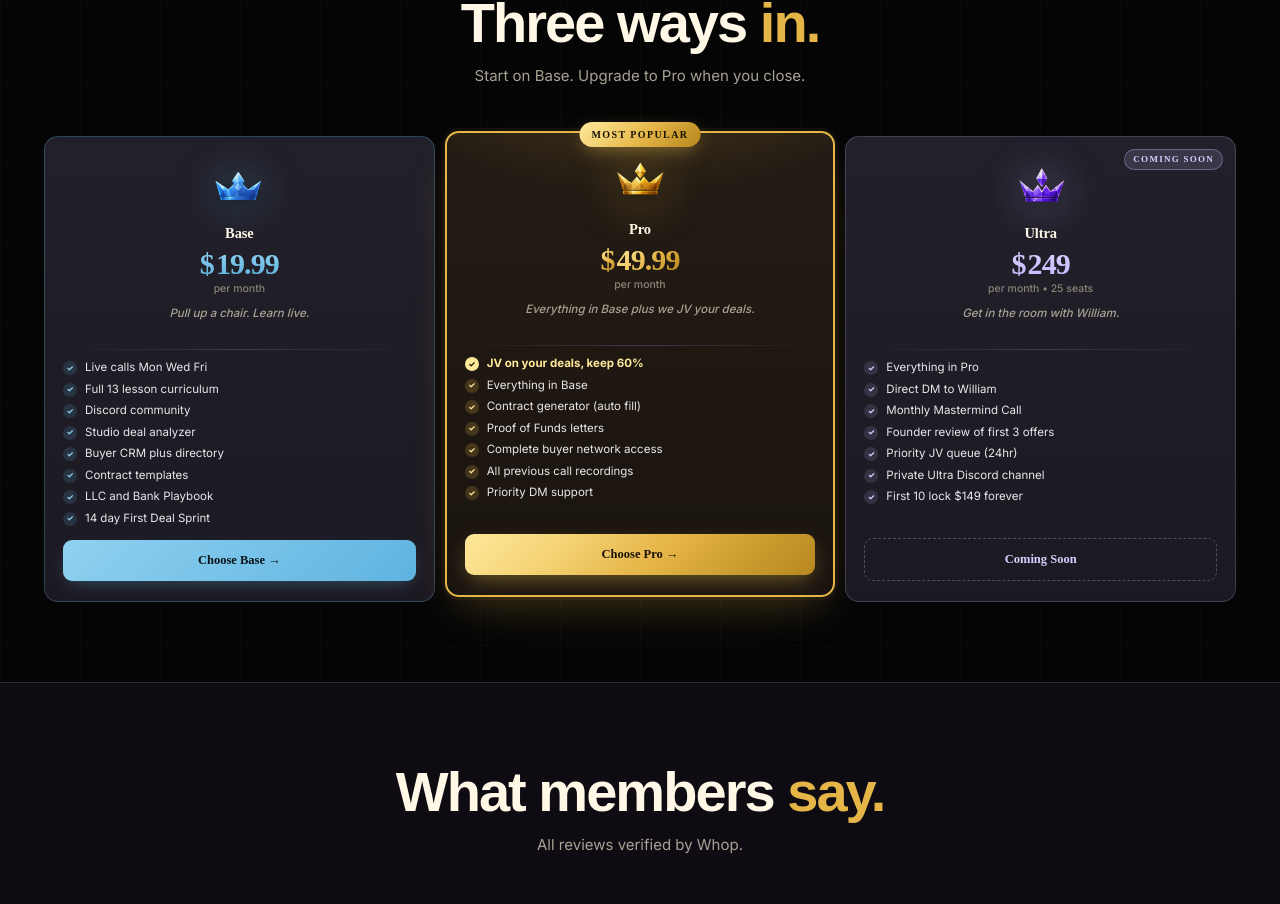
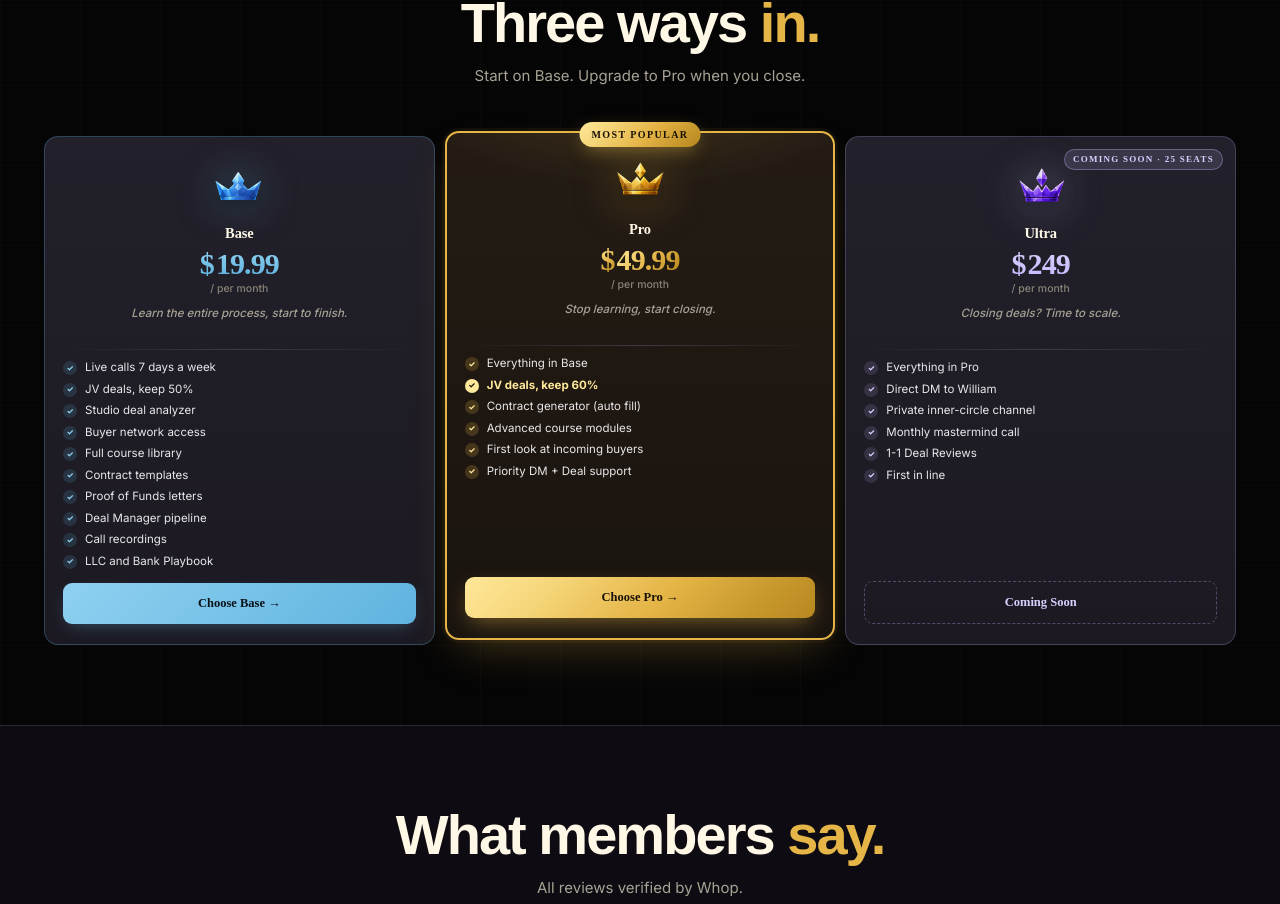
Before and after one commit to keeganburke/real-venture-landing, a Next.js app: page / in a window 1280 px wide. Shown: the part 4955-5859 px from the top of the page. Built offline with nearby package versions, Linux system fonts and the light colour scheme; a web font is replaced by a local one.

Commit message:
pricing: full tier copy rewrite (base 10 feats, pro 6, ultra 6), taglines, ribbons

```diff
--- a/app/page.tsx
+++ b/app/page.tsx
@@ -281,18 +281,20 @@ export default function Home() {
                 <div className="tier-icon"><img src="/crowns/base.png" alt="Base" width={62} height={54} /></div>
                 <div className="tier-name">Base</div>
                 <div className="tier-price"><span className="cur">$</span><span className="amt">19.99</span></div>
-                <div className="tier-per">per month</div>
-                <div className="tier-tag">Pull up a chair. Learn live.</div>
+                <div className="tier-per">/ per month</div>
+                <div className="tier-tag">Learn the entire process, start to finish.</div>
                 <div className="tier-divider"></div>
                 <ul className="tier-feats">
-                  <li><span className="chk">{"✓"}</span>Live calls Mon Wed Fri</li>
-                  <li><span className="chk">{"✓"}</span>Full 13 lesson curriculum</li>
-                  <li><span className="chk">{"✓"}</span>Discord community</li>
+                  <li><span className="chk">{"✓"}</span>Live calls 7 days a week</li>
+                  <li><span className="chk">{"✓"}</span>JV deals, keep 50%</li>
                   <li><span className="chk">{"✓"}</span>Studio deal analyzer</li>
-                  <li><span className="chk">{"✓"}</span>Buyer CRM plus directory</li>
+                  <li><span className="chk">{"✓"}</span>Buyer network access</li>
+                  <li><span className="chk">{"✓"}</span>Full course library</li>
                   <li><span className="chk">{"✓"}</span>Contract templates</li>
+                  <li><span className="chk">{"✓"}</span>Proof of Funds letters</li>
+                  <li><span className="chk">{"✓"}</span>Deal Manager pipeline</li>
+                  <li><span className="chk">{"✓"}</span>Call recordings</li>
                   <li><span className="chk">{"✓"}</span>LLC and Bank Playbook</li>
-                  <li><span className="chk">{"✓"}</span>14 day First Deal Sprint</li>
                 </ul>
                 <button className="tier-cta" onClick={openPricing}>Choose Base {"→"}</button>
               </div>
@@ -302,37 +304,35 @@ export default function Home() {
                 <div className="tier-icon"><img src="/crowns/pro.png" alt="Pro" width={62} height={54} /></div>
                 <div className="tier-name">Pro</div>
                 <div className="tier-price"><span className="cur">$</span><span className="amt">49.99</span></div>
-                <div className="tier-per">per month</div>
-                <div className="tier-tag">Everything in Base plus we JV your deals.</div>
+                <div className="tier-per">/ per month</div>
+                <div className="tier-tag">Stop learning, start closing.</div>
                 <div className="tier-divider"></div>
                 <ul className="tier-feats">
-                  <li className="hero"><span className="chk">{"✓"}</span>JV on your deals, keep 60%</li>
                   <li><span className="chk">{"✓"}</span>Everything in Base</li>
+                  <li className="hero"><span className="chk">{"✓"}</span>JV deals, keep 60%</li>
                   <li><span className="chk">{"✓"}</span>Contract generator (auto fill)</li>
-                  <li><span className="chk">{"✓"}</span>Proof of Funds letters</li>
-                  <li><span className="chk">{"✓"}</span>Complete buyer network access</li>
-                  <li><span className="chk">{"✓"}</span>All previous call recordings</li>
-                  <li><span className="chk">{"✓"}</span>Priority DM support</li>
+                  <li><span className="chk">{"✓"}</span>Advanced course modules</li>
+                  <li><span className="chk">{"✓"}</span>First look at incoming buyers</li>
+                  <li><span className="chk">{"✓"}</span>Priority DM + Deal support</li>
                 </ul>
                 <button className="tier-cta" onClick={openPricing}>Choose Pro {"→"}</button>
               </div>
 
               <div className="tier ultra">
-                <div className="ribbon coming">Coming Soon</div>
+                <div className="ribbon coming">Coming Soon {"\u00b7"} 25 seats</div>
                 <div className="tier-icon"><img src="/crowns/ultra.png" alt="Ultra" width={62} height={54} /></div>
                 <div className="tier-name">Ultra</div>
                 <div className="tier-price"><span className="cur">$</span><span className="amt">249</span></div>
-                <div className="tier-per">per month {"•"} 25 seats</div>
-                <div className="tier-tag">Get in the room with William.</div>
+                <div className="tier-per">/ per month</div>
+                <div className="tier-tag">Closing deals? Time to scale.</div>
                 <div className="tier-divider"></div>
                 <ul className="tier-feats">
                   <li><span className="chk">{"✓"}</span>Everything in Pro</li>
                   <li><span className="chk">{"✓"}</span>Direct DM to William</li>
-                  <li><span className="chk">{"✓"}</span>Monthly Mastermind Call</li>
-                  <li><span className="chk">{"✓"}</span>Founder review of first 3 offers</li>
-                  <li><span className="chk">{"✓"}</span>Priority JV queue (24hr)</li>
-                  <li><span className="chk">{"✓"}</span>Private Ultra Discord channel</li>
-                  <li><span className="chk">{"✓"}</span>First 10 lock $149 forever</li>
+                  <li><span className="chk">{"✓"}</span>Private inner-circle channel</li>
+                  <li><span className="chk">{"✓"}</span>Monthly mastermind call</li>
+                  <li><span className="chk">{"✓"}</span>1-1 Deal Reviews</li>
+                  <li><span className="chk">{"✓"}</span>First in line</li>
                 </ul>
                 <button className="tier-cta">Coming Soon</button>
               </div>
@@ -481,18 +481,20 @@ export default function Home() {
                 <div className="tier-icon"><img src="/crowns/base.png" alt="Base" width={62} height={54} /></div>
                 <div className="tier-name">Base</div>
                 <div className="tier-price"><span className="cur">$</span><span className="amt">19.99</span></div>
-                <div className="tier-per">per month</div>
-                <div className="tier-tag">Pull up a chair. Learn live.</div>
+                <div className="tier-per">/ per month</div>
+                <div className="tier-tag">Learn the entire process, start to finish.</div>
                 <div className="tier-divider"></div>
                 <ul className="tier-feats">
-                  <li><span className="chk">{"✓"}</span>Live calls Mon Wed Fri</li>
-                  <li><span className="chk">{"✓"}</span>Full 13 lesson curriculum</li>
-                  <li><span className="chk">{"✓"}</span>Discord community</li>
+                  <li><span className="chk">{"✓"}</span>Live calls 7 days a week</li>
+                  <li><span className="chk">{"✓"}</span>JV deals, keep 50%</li>
                   <li><span className="chk">{"✓"}</span>Studio deal analyzer</li>
-                  <li><span className="chk">{"✓"}</span>Buyer CRM plus directory</li>
+                  <li><span className="chk">{"✓"}</span>Buyer network access</li>
+                  <li><span className="chk">{"✓"}</span>Full course library</li>
                   <li><span className="chk">{"✓"}</span>Contract templates</li>
+                  <li><span className="chk">{"✓"}</span>Proof of Funds letters</li>
+                  <li><span className="chk">{"✓"}</span>Deal Manager pipeline</li>
+                  <li><span className="chk">{"✓"}</span>Call recordings</li>
                   <li><span className="chk">{"✓"}</span>LLC and Bank Playbook</li>
-                  <li><span className="chk">{"✓"}</span>14 day First Deal Sprint</li>
                 </ul>
                 <button className="tier-cta">Choose Base {"→"}</button>
               </div>
@@ -502,37 +504,35 @@ export default function Home() {
                 <div className="tier-icon"><img src="/crowns/pro.png" alt="Pro" width={62} height={54} /></div>
                 <div className="tier-name">Pro</div>
                 <div className="tier-price"><span className="cur">$</span><span className="amt">49.99</span></div>
-                <div className="tier-per">per month</div>
-                <div className="tier-tag">Everything in Base plus we JV your deals.</div>
+                <div className="tier-per">/ per month</div>
+                <div className="tier-tag">Stop learning, start closing.</div>
                 <div className="tier-divider"></div>
                 <ul className="tier-feats">
-                  <li className="hero"><span className="chk">{"✓"}</span>JV on your deals, keep 60%</li>
                   <li><span className="chk">{"✓"}</span>Everything in Base</li>
+                  <li className="hero"><span className="chk">{"✓"}</span>JV deals, keep 60%</li>
                   <li><span className="chk">{"✓"}</span>Contract generator (auto fill)</li>
-                  <li><span className="chk">{"✓"}</span>Proof of Funds letters</li>
-                  <li><span className="chk">{"✓"}</span>Complete buyer network access</li>
-                  <li><span className="chk">{"✓"}</span>All previous call recordings</li>
-                  <li><span className="chk">{"✓"}</span>Priority DM support</li>
+                  <li><span className="chk">{"✓"}</span>Advanced course modules</li>
+                  <li><span className="chk">{"✓"}</span>First look at incoming buyers</li>
+                  <li><span className="chk">{"✓"}</span>Priority DM + Deal support</li>
                 </ul>
                 <button className="tier-cta">Choose Pro {"→"}</button>
               </div>
 
               <div className="tier ultra">
-                <div className="ribbon coming">Coming Soon</div>
+                <div className="ribbon coming">Coming Soon {"\u00b7"} 25 seats</div>
                 <div className="tier-icon"><img src="/crowns/ultra.png" alt="Ultra" width={62} height={54} /></div>
                 <div className="tier-name">Ultra</div>
                 <div className="tier-price"><span className="cur">$</span><span className="amt">249</span></div>
-                <div className="tier-per">per month {"•"} 25 seats</div>
-                <div className="tier-tag">Get in the room with William.</div>
+                <div className="tier-per">/ per month</div>
+                <div className="tier-tag">Closing deals? Time to scale.</div>
                 <div className="tier-divider"></div>
                 <ul className="tier-feats">
                   <li><span className="chk">{"✓"}</span>Everything in Pro</li>
                   <li><span className="chk">{"✓"}</span>Direct DM to William</li>
-                  <li><span className="chk">{"✓"}</span>Monthly Mastermind Call</li>
-                  <li><span className="chk">{"✓"}</span>Founder review of first 3 offers</li>
-                  <li><span className="chk">{"✓"}</span>Priority JV queue (24hr)</li>
-                  <li><span className="chk">{"✓"}</span>Private Ultra Discord channel</li>
-                  <li><span className="chk">{"✓"}</span>First 10 lock $149 forever</li>
+                  <li><span className="chk">{"✓"}</span>Private inner-circle channel</li>
+                  <li><span className="chk">{"✓"}</span>Monthly mastermind call</li>
+                  <li><span className="chk">{"✓"}</span>1-1 Deal Reviews</li>
+                  <li><span className="chk">{"✓"}</span>First in line</li>
                 </ul>
                 <button className="tier-cta">Coming Soon</button>
               </div>
```
